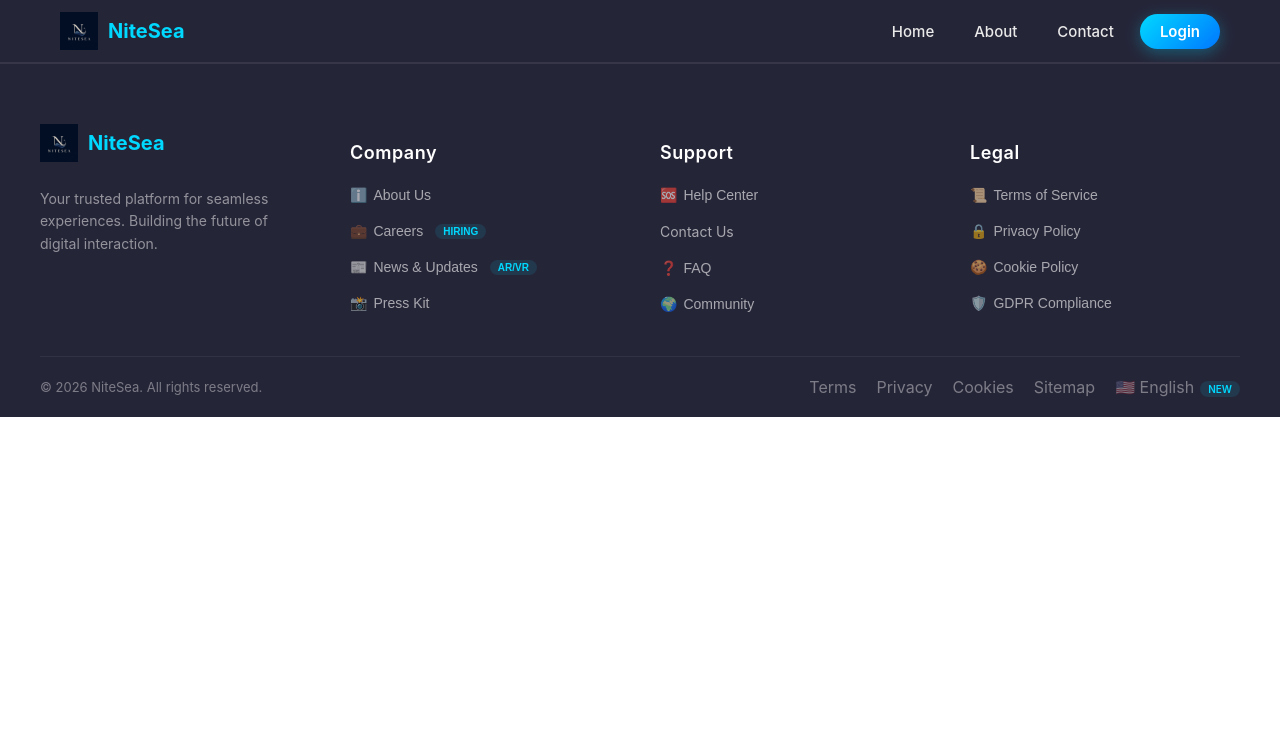
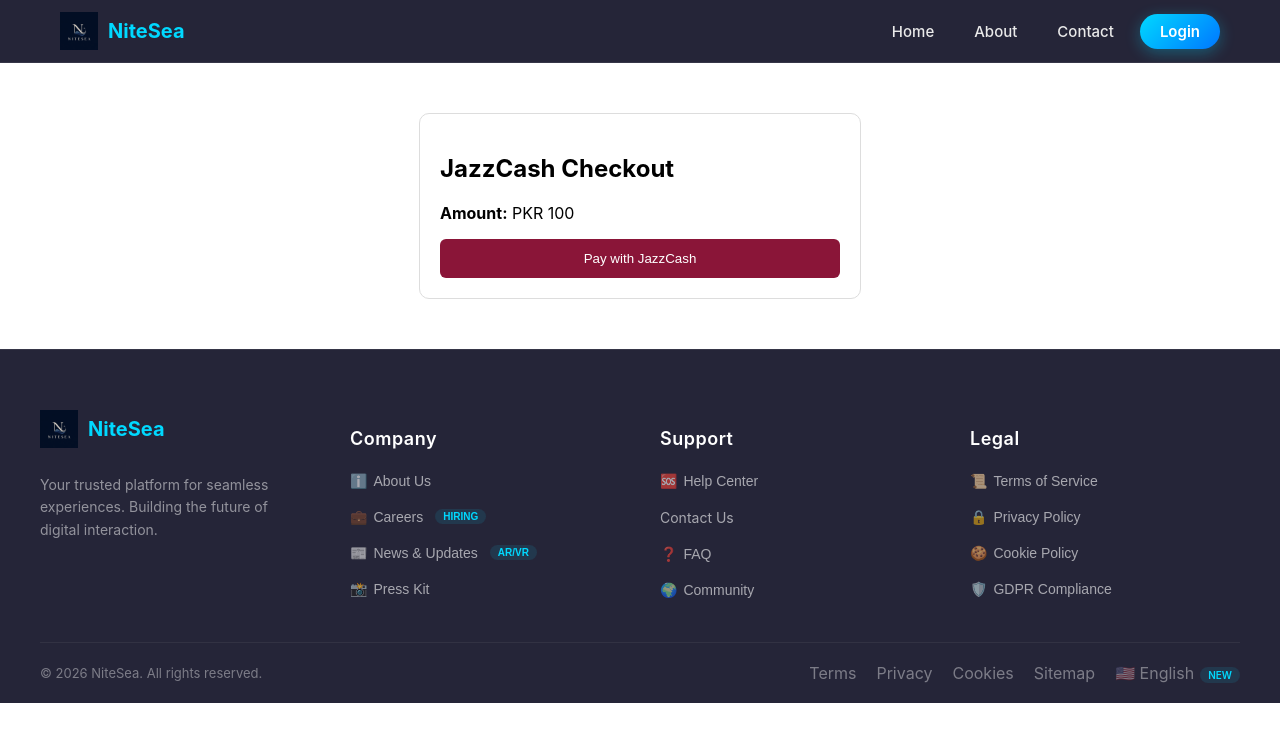
Before and after one commit to Taimourkhan786/nitesea, a React (Create React App) app: page /payment-checkout in a window 1280 px wide. Shown: the top 742 px of the page. Built offline with nearby package versions, Linux system fonts and the light colour scheme.

Commit message:
payment added

```diff
--- a/src/App.js
+++ b/src/App.js
@@ -10,6 +10,7 @@ import SignUp from "./components/SignUp";
 import ForgotPassword from "./components/ForgotPassword";
 import ResetPassword from "./components/ResetPassword";
 import Footer from "./components/Footer";
+import PaymentCheckout from "./components/PaymentCheckout";
 
 const App = () => {
   return (
@@ -23,8 +24,10 @@ const App = () => {
         <Route path="/signup" element={<SignUp />} />
         <Route path="/forgot-password" element={<ForgotPassword />} />
         <Route path="/reset-password" element={<ResetPassword />} />
+        <Route path="/payment-checkout" element={<PaymentCheckout />} />
+
       </Routes>
-      <Footer/>
+      <Footer />
     </BrowserRouter>
   );
 };
--- a/src/components/ImageResizer.js
+++ b/src/components/ImageResizer.js
@@ -1,6 +1,9 @@
 import React, { useState, useEffect, useCallback, useMemo } from 'react';
+import { useNavigate } from 'react-router-dom';
 
 const ImageResizer = () => {
+    const navigate=useNavigate()
+
   const [originalImage, setOriginalImage] = useState(null);
   const [resizedImage, setResizedImage] = useState(null);
   const [width, setWidth] = useState(500);
@@ -16,6 +19,11 @@ const ImageResizer = () => {
 
   const MAX_FREE_RESIZES = 10;
   const RESET_INTERVAL = 24 * 60 * 60 * 1000; // 24 hours
+
+const navigatingCheckout=()=>{
+  navigate("/payment-checkout")
+}
+
 
   // Update time remaining display
   const updateTimeRemaining = useCallback((milliseconds) => {
@@ -929,7 +937,6 @@ const ImageResizer = () => {
             <span>⏰ Next reset in: <strong>{timeRemaining || '0s'}</strong></span>
             <span
               style={{...styles.upgradeLink, padding: '6px 16px', fontSize: '13px'}}
-              onClick={() => setShowUpgradeModal(true)}
               onMouseEnter={(e) => {
                 Object.assign(e.target.style, styles.upgradeLinkHover);
               }}
@@ -940,7 +947,7 @@ const ImageResizer = () => {
                 });
               }}
             >
-              🚀 Upgrade Now
+             <button onClick={navigatingCheckout}>🚀 Upgrade </button>
             </span>
           </div>
         )}
--- /dev/null
+++ b/src/components/PaymentCheckout.js
@@ -0,0 +1,74 @@
+import React, { useState } from "react";
+
+export default function PaymentCheckout() {
+  const [loading, setLoading] = useState(false);
+
+  const paymentData = {
+    amount: 100, // PKR
+    customerName: "John Doe",
+    customerEmail: "john@example.com",
+    customerMobile: "03001234567",
+  };
+
+  const handlePayment = async () => {
+    try {
+      setLoading(true);
+
+      const response = await fetch("http://localhost:5000/api/jazzcash/payment", {
+        method: "POST",
+        headers: {
+          "Content-Type": "application/json",
+        },
+        body: JSON.stringify(paymentData),
+      });
+
+      const data = await response.json();
+
+      if (data.success) {
+        // Redirect user to JazzCash Payment Page
+        window.location.href = data.paymentUrl;
+      } else {
+        alert(data.message || "Payment initialization failed.");
+      }
+    } catch (error) {
+      console.error(error);
+      alert("Something went wrong.");
+    } finally {
+      setLoading(false);
+    }
+  };
+
+  return (
+    <div
+      style={{
+        maxWidth: "400px",
+        margin: "50px auto",
+        padding: "20px",
+        border: "1px solid #ddd",
+        borderRadius: "10px",
+      }}
+    >
+      <h2>JazzCash Checkout</h2>
+
+      <p>
+        <strong>Amount:</strong> PKR {paymentData.amount}
+      </p>
+
+      <button
+        onClick={handlePayment}
+        disabled={loading}
+        style={{
+          width: "100%",
+          padding: "12px",
+          background: "#8a1538",
+          color: "#fff",
+          border: "none",
+          borderRadius: "6px",
+          cursor: "pointer",
+        }}
+      >
+        {loading ? "Processing..." : "Pay with JazzCash"}
+      </button>
+    </div>
+  );
+}
```
